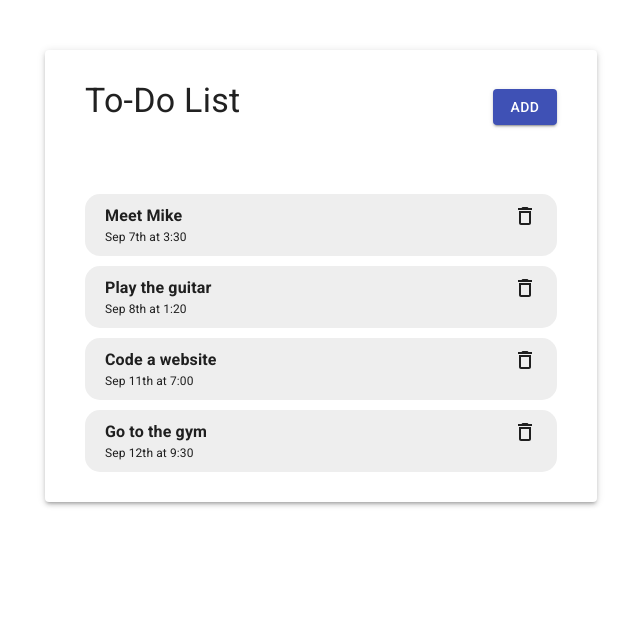
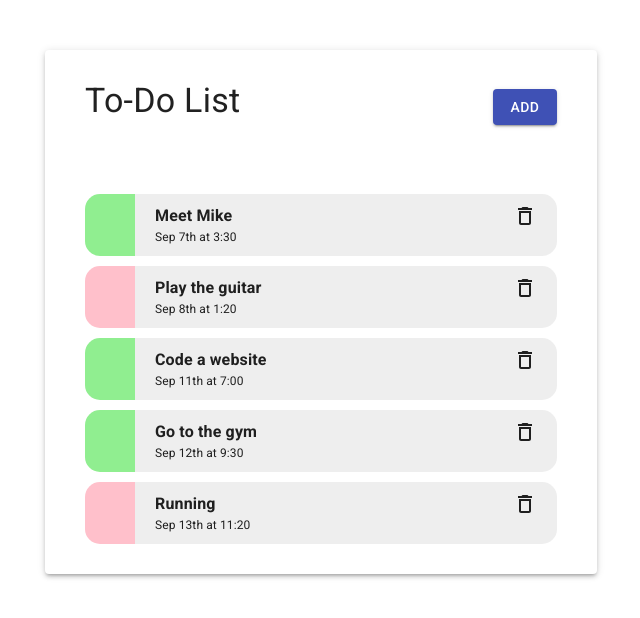
Before and after one commit to IlyaKrapivnoy/react_todolist_app, a React (Create React App) app: page / in a window 1280 px wide. Shown: the top 618 px of the page, without its empty margins (319-959 px from the left). Built offline with nearby package versions, Linux system fonts and the light colour scheme.

Commit message:
toggle func is added

```diff
--- a/src/App.css
+++ b/src/App.css
@@ -36,6 +36,9 @@
     transform: rotate(360deg);
   }
 }
-.root {
-    background: red;
+.task {
+  border-left: 50px solid pink;
 }
+.reminder {
+  border-left: 50px solid lightgreen;
+}
--- a/src/App.js
+++ b/src/App.js
@@ -11,7 +11,7 @@ function App() {
         id: 1,
         text: 'Meet Mike',
         day: 'Sep 7th at 3:30',
-        reminder: false,
+        reminder: true,
     },
     {
         id: 2,
@@ -30,11 +30,25 @@ function App() {
       text: 'Go to the gym',
       day: 'Sep 12th at 9:30',
       reminder: true,
+    },
+    {
+      id: 5,
+      text: 'Running',
+      day: 'Sep 13th at 11:20',
+      reminder: false,
   },
 ])
 
+// Delete Task
 const deleteTask = id => {
   setTasks(tasks.filter((task) => task.id !== id))
+}
+// Toggle Reminder
+const toggleReminder = id => {
+  setTasks(tasks.map((task) =>
+  task.id === id
+  ? { ...task, reminder: !task.reminder }
+  : task))
 }
 
   const onClick = () => {
@@ -46,7 +60,12 @@ const deleteTask = id => {
       <Container maxWidth="sm" >
         <Paper elevation={3}>
           <Header title='To-Do List' buttonName='Add' onClick={onClick} />
-          {tasks.length > 0 ? (<Tasks tasks={tasks} onDelete={deleteTask} />) : (<NoTask />)}
+          {tasks.length > 0 ?
+          (<Tasks tasks={tasks}
+            onDelete={deleteTask}
+            onToggle={toggleReminder}
+            />)
+          : (<NoTask />)}
         </Paper>
       </Container>
     </div>
--- a/src/components/Task.js
+++ b/src/components/Task.js
@@ -1,16 +1,21 @@
 import { Typography } from '@material-ui/core';
 import DeleteOutlinedIcon from '@material-ui/icons/DeleteOutlined';
+import styles from '../App.css'
 
-const Task = ({ task, onDelete }) => {
+const Task = ({ task, onDelete, onToggle }) => {
     return (
-        <div  style={ taskItemStyles }>
+        <div  style={ taskItemStyles }
+        className={`task ${task.reminder ? 'reminder' : ''}`}
+
+        onDoubleClick={() => onToggle(task.id)}
+        >
             <Typography
             style={ taskTextStyles }>
                 { task.text }
                 <DeleteOutlinedIcon onClick={() => onDelete(task.id)} />
             </Typography>
             <Typography
-            style={{ fontSize: 12 }}>
+            style={{ fontSize: 12, display: 'flex', justifyContent: 'flexStart' }}>
                 { task.day }
             </Typography>
         </div>
@@ -23,7 +28,8 @@ const taskItemStyles = {
     margin: '10px 0',
     padding: '10px 20px',
     background: '#eee',
-    borderRadius: 15
+    borderRadius: 15,
+    cursor: 'pointer'
 }
 const taskTextStyles = {
     fontWeight: 600,
--- a/src/components/Tasks.js
+++ b/src/components/Tasks.js
@@ -1,11 +1,14 @@
 import Task from './Task'
 
-const Tasks = ({ tasks, onDelete }) => {
+const Tasks = ({ tasks, onDelete, onToggle }) => {
 
     return (
         <div style={{ padding: '20px 40px' }}>
             {tasks.map((task) => (
-                <Task key={task.id} task={task} onDelete={onDelete} />
+                <Task key={task.id}
+                task={task}
+                onDelete={onDelete}
+                onToggle={onToggle} />
             ))}
         </div>
     )
```
